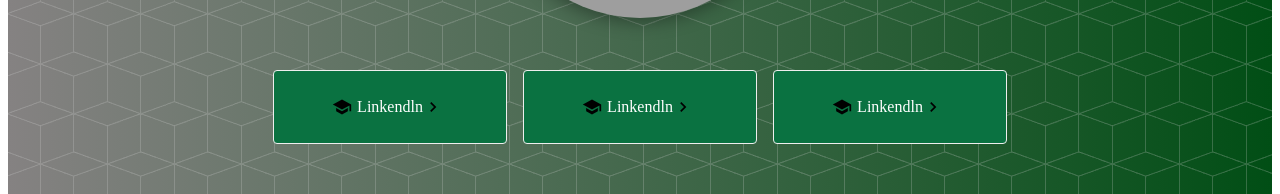
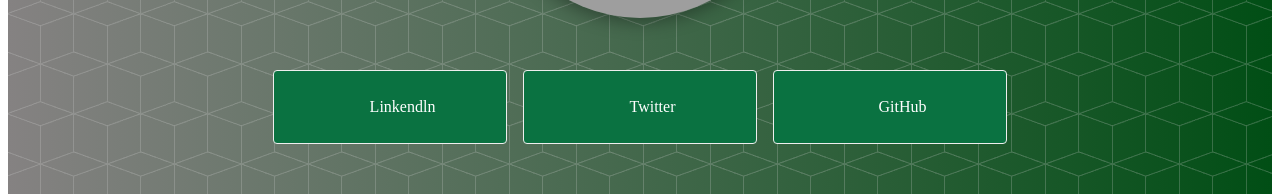
Before and after one commit to yoinercoding/WebP, an Angular app in the folder angular-webp/: page /main in a window 1280 px wide. Shown: the part 457-651 px from the top of the page. Built offline with nearby package versions, Linux system fonts and the light colour scheme; grey boxes are pictures that could not be loaded.

Commit message:
Configuracion icons de font-awesome

```diff
--- a/angular-webp/src/app/main/main.component.html
+++ b/angular-webp/src/app/main/main.component.html
@@ -3,21 +3,24 @@
 
 <div class="card-container">
     <a class="card" target="_blank" rel="noopener" href="https://www.linkedin.com/in/yoinerbello/">
-        <svg class="material-icons" xmlns="http://www.w3.org/2000/svg" width="24" height="24" viewBox="0 0 24 24"><path d="M5 13.18v4L12 21l7-3.82v-4L12 17l-7-3.82zM12 3L1 9l11 6 9-4.91V17h2V9L12 3z"/></svg>
-        <span>Linkendln</span>
-        <svg class="material-icons" xmlns="http://www.w3.org/2000/svg" width="24" height="24" viewBox="0 0 24 24"><path d="M10 6L8.59 7.41 13.17 12l-4.58 4.59L10 18l6-6z"/></svg>
+        <i class="material-icons">
+            <i class="fa-brands fa-linkedin"></i>
+        </i>
+            <span>Linkendln</span>
     </a>
 
-    <a class="card" target="_blank" rel="noopener" href="https://www.linkedin.com/in/yoinerbello/">
-        <svg class="material-icons" xmlns="http://www.w3.org/2000/svg" width="24" height="24" viewBox="0 0 24 24"><path d="M5 13.18v4L12 21l7-3.82v-4L12 17l-7-3.82zM12 3L1 9l11 6 9-4.91V17h2V9L12 3z"/></svg>
-        <span>Linkendln</span>
-        <svg class="material-icons" xmlns="http://www.w3.org/2000/svg" width="24" height="24" viewBox="0 0 24 24"><path d="M10 6L8.59 7.41 13.17 12l-4.58 4.59L10 18l6-6z"/></svg>
+    <a class="card" target="_blank" rel="noopener" href="https://twitter.com/BelloYoiner">
+        <i class="material-icons">
+            <i class="fa-brands fa-twitter"></i>
+        </i>
+            <span>Twitter</span>
     </a>
 
-    <a class="card" target="_blank" rel="noopener" href="https://www.linkedin.com/in/yoinerbello/">
-        <svg class="material-icons" xmlns="http://www.w3.org/2000/svg" width="24" height="24" viewBox="0 0 24 24"><path d="M5 13.18v4L12 21l7-3.82v-4L12 17l-7-3.82zM12 3L1 9l11 6 9-4.91V17h2V9L12 3z"/></svg>
-        <span>Linkendln</span>
-        <svg class="material-icons" xmlns="http://www.w3.org/2000/svg" width="24" height="24" viewBox="0 0 24 24"><path d="M10 6L8.59 7.41 13.17 12l-4.58 4.59L10 18l6-6z"/></svg>
+    <a class="card" target="_blank" rel="noopener" href="https://github.com/yoinercoding">
+        <i class="material-icons">
+            <i class="fa-brands fa-github"></i>
+        </i>
+            <span>GitHub</span>
     </a>
 </div>
 </div>
```
